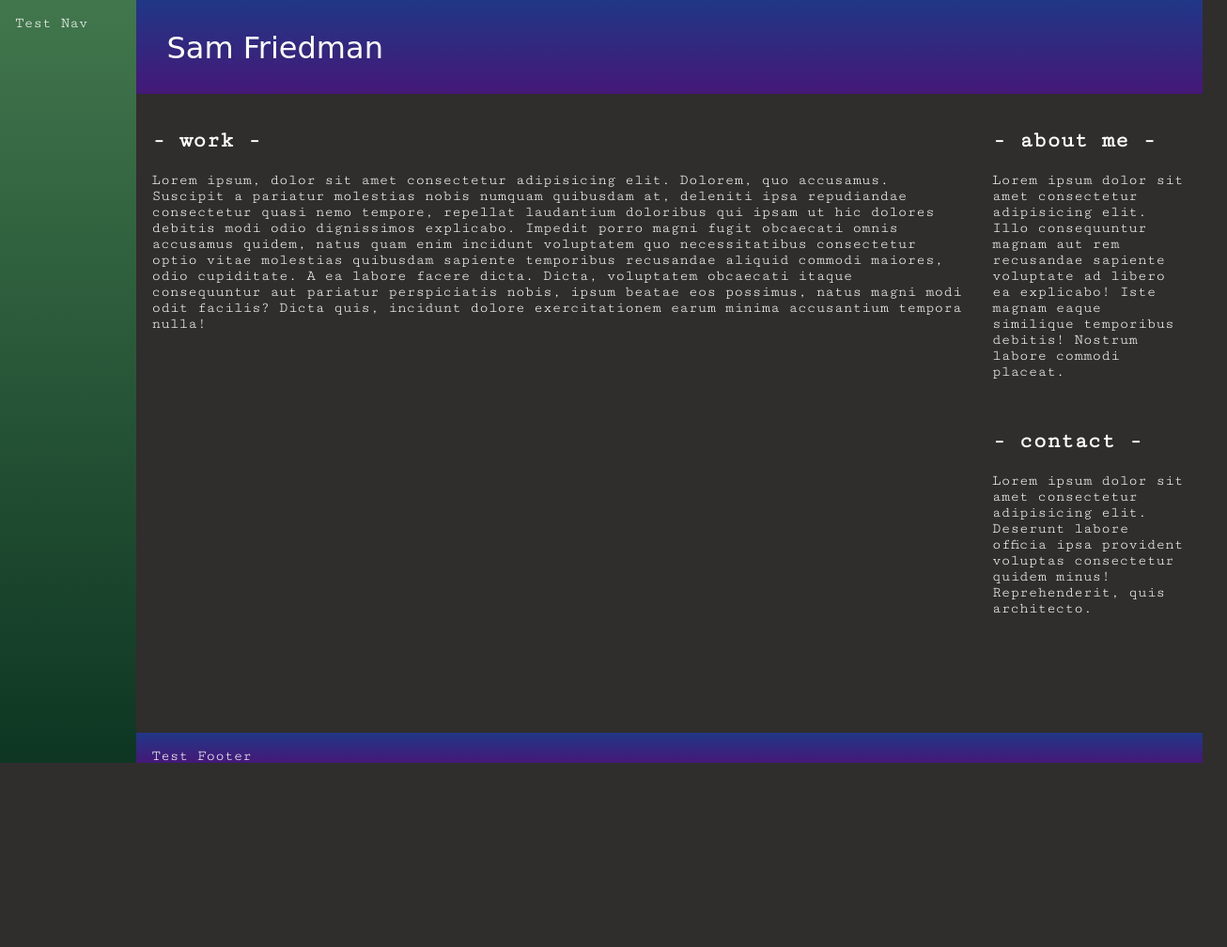
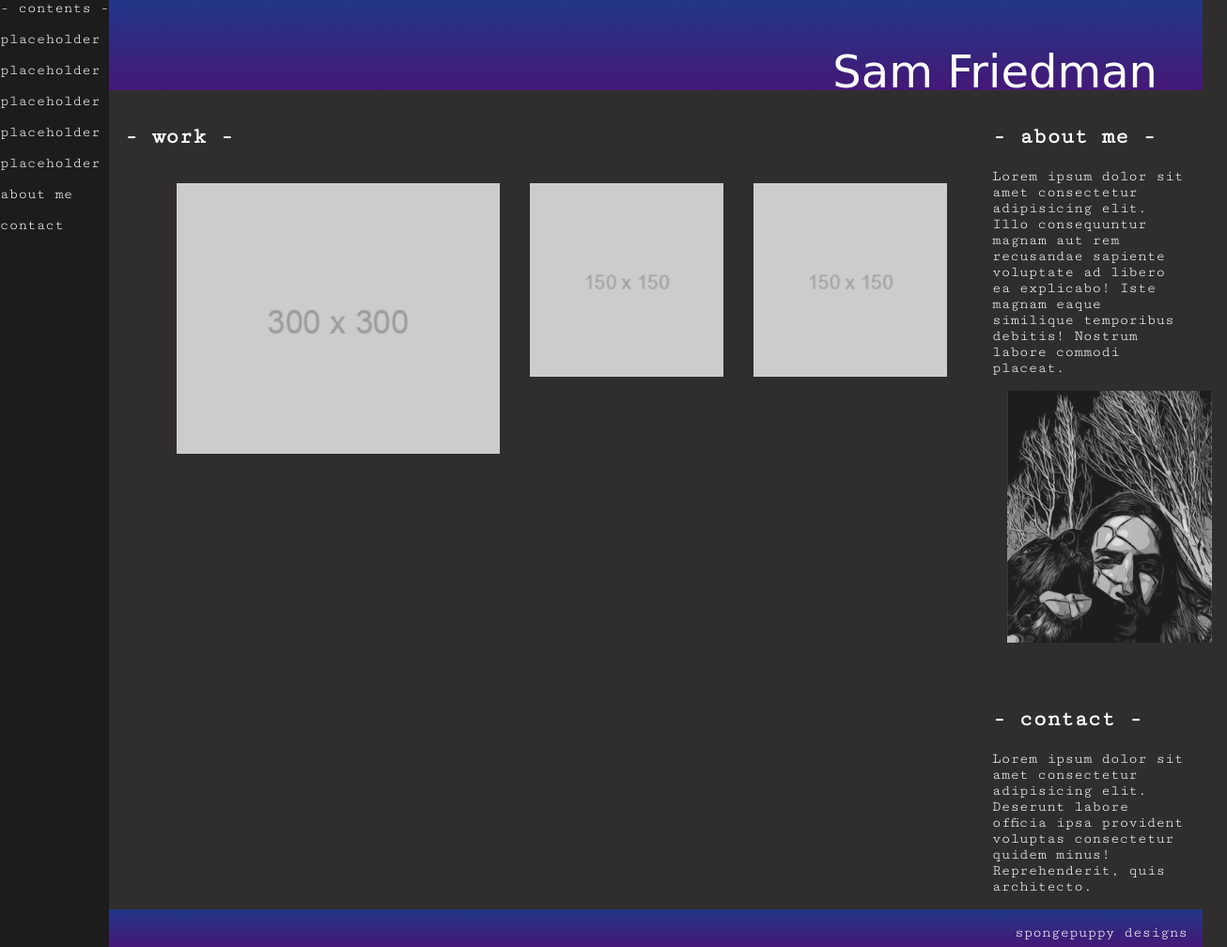
Before and after one commit to reverofsuturb/Challenge02Portfolio, a plain HTML site: page index.html in a window 1280 px wide. Shown: the whole page at 94% size, 1306 px wide, since content can reach past the window. Before the commit the page ends 813 px from the top, so only its background shows below. Drawn offline with Linux system fonts and the light colour scheme; a web font is replaced by a local one.

Commit message:
placeholders, nav update selfpic

```diff
--- a/assets/styles.css
+++ b/assets/styles.css
@@ -1,14 +1,40 @@
+
+
 * {
   box-sizing: border-box;
   color: rgb(255, 255, 255);
   font-family: "Cutive Mono", monospace;
 }
 
+nav {
+  text-align: center;
+}
+
+nav li {
+  list-style: none;
+  text-align: left;
+}
+
+nav ul {
+  padding-left: 0;
+}
+
+a {
+  text-decoration: none;
+}
+
+a:hover {
+  color: rgb(203, 214, 50);
+}
+
+
 header {
   background: linear-gradient(rgba(24, 61, 182, 0.651), rgba(74, 19, 138, 0.8));
   font-family: "Monofett", cursive;
-  font-size: 200%;
-  height: 12.5vh;
+  font-size: 3em;
+  height: 10vh;
+  text-align: right;
+
 }
 
 body {
@@ -19,23 +45,36 @@ body {
   background-color: rgb(48, 45, 45);
 }
 
+section ul {
+  display: flex;
+  flex-wrap: wrap;
+}
+
+section li {
+  list-style: none;
+  height: 40vh;
+  flex-grow: 1;
+}
+
+section img {
+  max-height: 100%;
+  min-width: 100%;
+  object-fit: cover;
+  vertical-align: bottom;
+  padding: 1em
+}
+
 footer {
   background: linear-gradient(rgba(24, 61, 182, 0.651), rgba(74, 19, 138, 0.8));
-  height: 2.5vh;
+  height: 5vh;
+  font-size: 100%;
+  text-align: right;
 }
 
 header,
 footer,
-section,
-nav,
-aside {
+section {
   padding: 1em;
-}
-
-.bar-nav {
-  flex-direction: row;
-  background: linear-gradient(rgba(75, 158, 93, 0.651), rgba(5, 56, 32, 0.8));
-  flex: 0.5;
 }
 
 .column-div {
@@ -44,6 +83,16 @@ aside {
   flex: 5;
 }
 
+.bar-nav {
+  flex-direction: row;
+  background: rgb(29, 28, 28);
+  flex: 0.5;
+}
+
+.placeholder-nav{
+  display:flex;
+  flex-direction: row;
+}
 .row-main {
   display: flex;
   flex-direction: row;
@@ -63,22 +112,47 @@ aside {
   min-width: 25vh;
 }
 
-.bar-aside {
+.picture-img {
+  align-items:center;
+  justify-content: center;
+  padding: 1em;
+}
+
+#colorin {
+  filter: grayscale(100%);
+  -webkit-filter: grayscale(100%);
+  -webkit-transition: all 1s ease;
+  transition: all 1s ease;
+}
+
+#colorin:hover {
+  filter: grayscale(0%);
+  filter: gray;
+  -webkit-filter: grayscale(0%);
+  filter: none;
+  transition: 1s ease;
+}
+/* .bar-aside {
   background: linear-gradient(rgba(7, 70, 88, 0.651), rgba(34, 24, 24, 0.8));
   flex: 1;
-}
+} */
+
 
 @media screen and (max-width: 992px) {
   header {
-    min-height: 12.5vh;
+    min-height: 15vh;
   }
 
   footer {
-    min-height: 2.5vh;
+    min-height: 5vh;
   }
 
   aside {
     min-height: 10vh;
+  }
+
+  .picture-img {
+    display: none;
   }
 
   .row-main {
@@ -90,15 +164,14 @@ aside {
     width: auto;
   }
   .column-main {
-    flex-direction: column;
-    flex-wrap: wrap;
     min-height: 25vh;
     flex: 4;
     width: auto;
   }
   @media screen and (max-width: 768px) {
     nav {
-      display: none;
+      display: flex;
+      flex-direction: column;
     }
   }
 }
--- a/index.html
+++ b/index.html
@@ -12,38 +12,63 @@
   <link rel="stylesheet" href="assets/styles.css" />
 </head>
 <body>
-  <nav class="bar-nav">Test Nav</nav>
+  <nav class="bar-nav"> - contents -
+    <li>
+      <ul>
+      <a href="">placeholder</a>
+    </ul>
+    <ul>
+      <a href="">placeholder</a>
+    </ul>
+  <ul>
+    <a href="">placeholder</a>
+  </ul>
+  <ul>
+    <a href="">placeholder</a>
+  </ul>
+  <ul>
+    <a href="">placeholder</a>
+  </ul>
+  <ul>
+    <a href="#aboutme">about me</a>
+  </ul>
+  <ul>
+    <a href="#contact">contact</a>
+  </ul>
+</li>
+</nav>
   <div class="column-div">
     <header>Sam Friedman</header>
     <main class="row-main">
       <section class="section-main">
         <h2>- work -</h2>
-        Lorem ipsum, dolor sit amet consectetur adipisicing elit. Dolorem, quo
-        accusamus. Suscipit a pariatur molestias nobis numquam quibusdam at,
-        deleniti ipsa repudiandae consectetur quasi nemo tempore, repellat
-        laudantium doloribus qui ipsam ut hic dolores debitis modi odio
-        dignissimos explicabo. Impedit porro magni fugit obcaecati omnis
-        accusamus quidem, natus quam enim incidunt voluptatem quo necessitatibus
-        consectetur optio vitae molestias quibusdam sapiente temporibus
-        recusandae aliquid commodi maiores, odio cupiditate. A ea labore facere
-        dicta. Dicta, voluptatem obcaecati itaque consequuntur aut pariatur
-        perspiciatis nobis, ipsum beatae eos possimus, natus magni modi odit
-        facilis? Dicta quis, incidunt dolore exercitationem earum minima
-        accusantium tempora nulla!
+        <ul>
+        <li>
+          <img class="placeholder-nav" src="assets/300.png">
+        </li>
+        <li>
+          <img class="placeholder-nav" src="assets/150a.png">
+        </li>
+        <li>
+          <img class="placeholder-nav" src="assets/150b.png">
+        </li>
+      </ul>
       </section>
       <div class="column-div-main">
-        <section class="column-main">
+        <section class="column-main" id="aboutme">
           <h2>- about me -</h2>
           Lorem ipsum dolor sit amet consectetur adipisicing elit. Illo consequuntur magnam aut rem recusandae sapiente voluptate ad libero ea explicabo! Iste magnam eaque similique temporibus debitis! Nostrum labore commodi placeat.
+          <img class="picture-img" id="colorin" src="assets/sfantasia.jpg" a;t="sam friedman, the creator of the page with a dog in a comic book look" height="300px" width="250px">
         </section>
 
-        <section class="column-main">
+        <section class="column-main" id="contact">
           <h2>- contact -</h2>
           Lorem ipsum dolor sit amet consectetur adipisicing elit. Deserunt labore officia ipsa provident voluptas consectetur quidem minus! Reprehenderit, quis architecto.
         </section>
+        <section</section>
       </div>
       <!-- <aside class="bar-aside">bar-aside</aside> -->
     </main>
-    <footer>Test Footer</footer>
+    <footer>spongepuppy designs</footer>
   </div>
 </body>
```
Also changed, not shown: assets/150a.png (added), assets/150b.png (added), assets/300.png (added), assets/sfantasia.jpg (added).
